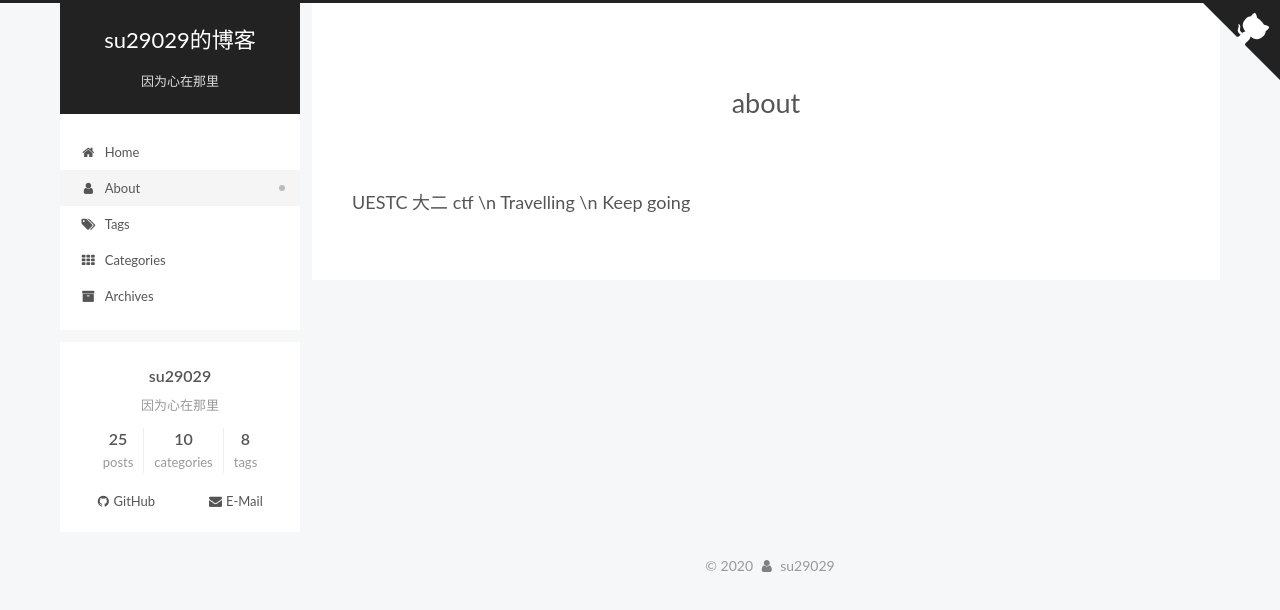
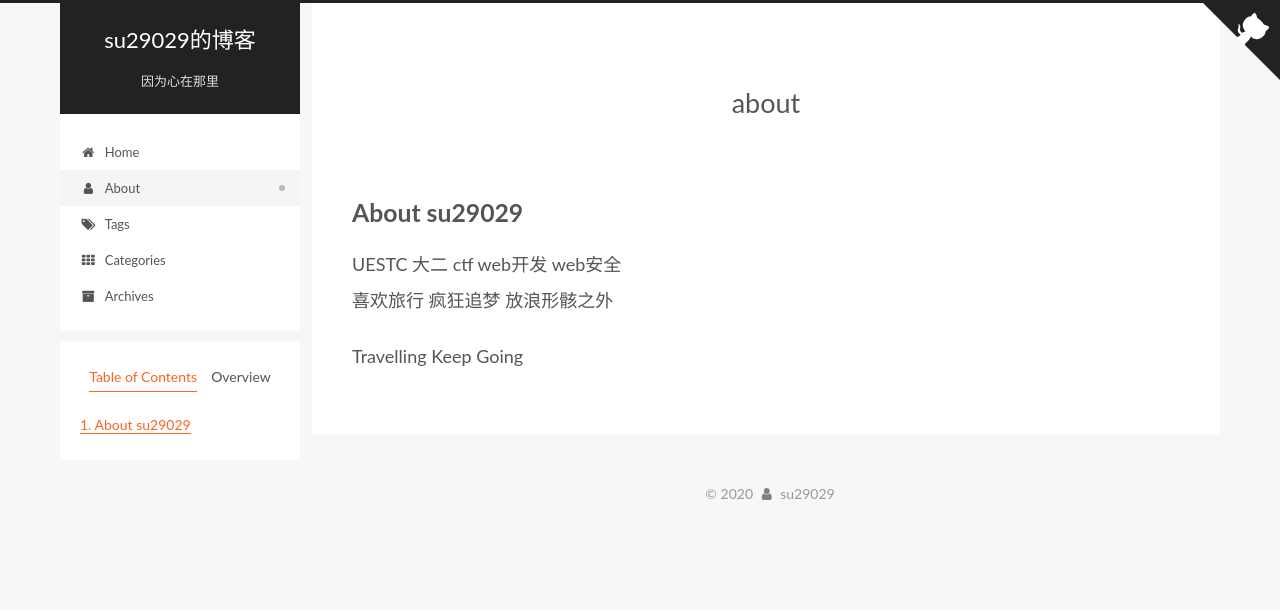
Before and after one commit to su29029/su29029.github.io, a plain HTML site: page about/index.html in a window 1280 px wide. Drawn offline with Linux system fonts and the light colour scheme.

Commit message:
Site updated: 2020-08-28 14:08:37

```diff
--- a/about/index.html
+++ b/about/index.html
@@ -20,15 +20,15 @@
     var CONFIG = {"hostname":"su29029.github.io","root":"/","scheme":"Pisces","version":"7.8.0","exturl":false,"sidebar":{"position":"left","display":"post","padding":18,"offset":12,"onmobile":false},"copycode":{"enable":false,"show_result":false,"style":null},"back2top":{"enable":true,"sidebar":false,"scrollpercent":false},"bookmark":{"enable":false,"color":"#222","save":"auto"},"fancybox":false,"mediumzoom":false,"lazyload":false,"pangu":false,"comments":{"style":"tabs","active":null,"storage":true,"lazyload":false,"nav":null},"algolia":{"hits":{"per_page":10},"labels":{"input_placeholder":"Search for Posts","hits_empty":"We didn't find any results for the search: ${query}","hits_stats":"${hits} results found in ${time} ms"}},"localsearch":{"enable":false,"trigger":"auto","top_n_per_article":1,"unescape":false,"preload":false},"motion":{"enable":true,"async":false,"transition":{"post_block":"fadeIn","post_header":"slideDownIn","post_body":"slideDownIn","coll_header":"slideLeftIn","sidebar":"slideUpIn"}}};
   </script>
 
-  <meta name="description" content="UESTC 大二 ctf \n Travelling \n Keep going">
+  <meta name="description" content="About su29029UESTC 大二 ctf web开发 web安全喜欢旅行 疯狂追梦 放浪形骸之外 Travelling Keep Going">
 <meta property="og:type" content="website">
 <meta property="og:title" content="about">
 <meta property="og:url" content="https://su29029.github.io/about/index.html">
 <meta property="og:site_name" content="su29029的博客">
-<meta property="og:description" content="UESTC 大二 ctf \n Travelling \n Keep going">
+<meta property="og:description" content="About su29029UESTC 大二 ctf web开发 web安全喜欢旅行 疯狂追梦 放浪形骸之外 Travelling Keep Going">
 <meta property="og:locale">
 <meta property="article:published_time" content="2020-08-28T04:12:04.000Z">
-<meta property="article:modified_time" content="2020-08-28T05:54:43.073Z">
+<meta property="article:modified_time" content="2020-08-28T06:07:31.306Z">
 <meta property="article:author" content="su29029">
 <meta name="twitter:card" content="summary">
 
@@ -188,7 +188,8 @@
 
 
       <div class="post-body">
-          <p>UESTC 大二 ctf \n Travelling \n Keep going</p>
+          <h2 id="About-su29029"><a href="#About-su29029" class="headerlink" title="About su29029"></a>About su29029</h2><p>UESTC 大二 ctf web开发 web安全<br>喜欢旅行 疯狂追梦 放浪形骸之外</p>
+<p>Travelling Keep Going</p>
 
       </div>
 
@@ -250,6 +251,7 @@
 
       <!--noindex-->
       <div class="post-toc-wrap sidebar-panel">
+          <div class="post-toc motion-element"><ol class="nav"><li class="nav-item nav-level-2"><a class="nav-link" href="#About-su29029"><span class="nav-number">1.</span> <span class="nav-text">About su29029</span></a></li></ol></div>
       </div>
       <!--/noindex-->
 
--- a/css/main.css
+++ b/css/main.css
@@ -1240,7 +1240,7 @@ pre .javascript .function {
 }
 .links-of-author a::before,
 .links-of-author span.exturl::before {
-  background: #5e8a8f;
+  background: #af62df;
   border-radius: 50%;
   content: ' ';
   display: inline-block;
```
